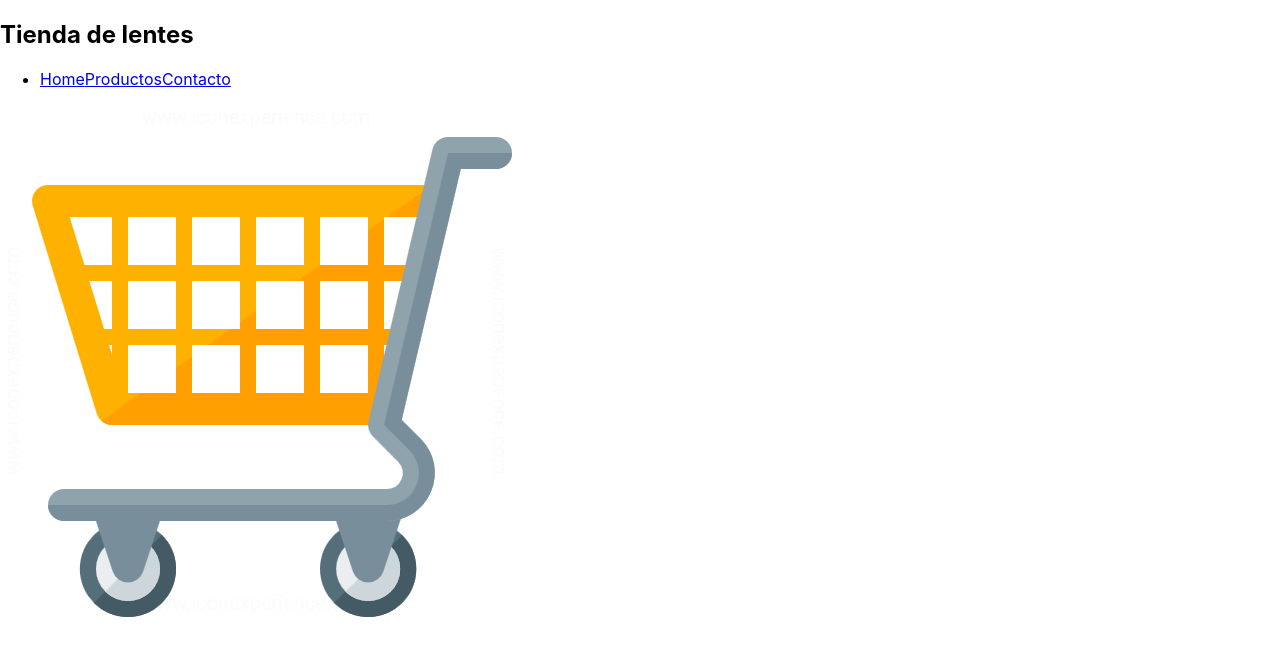
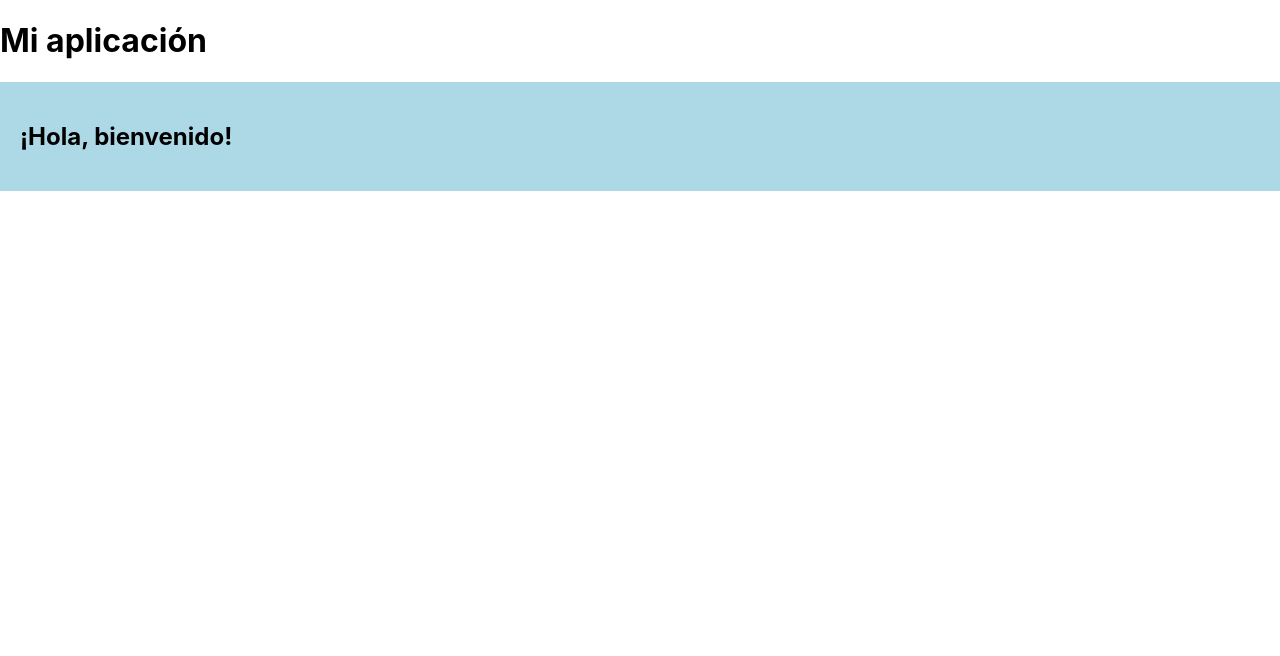
Before and after one commit to GabriellyFerreiraa/Tienda-de-Lentes, a React (Create React App) app in the folder myecomerce/: page / in a window 1280 px wide. Shown: the top 656 px of the page. Built offline with nearby package versions, Linux system fonts and the light colour scheme.

Commit message:
new change

```diff
--- a/myecomerce/src/App.js
+++ b/myecomerce/src/App.js
@@ -1,10 +1,22 @@
+import './App.css'
+import { NavBar } from './components/NavBar';
+import ItemListContainer from './components/ItemListContainer';
 
-import { NavBar } from './components/NavBar';
+const App1 = () => {
+  return (
+    <div>
+      <h1>Mi aplicación</h1>
+      <ItemListContainer greeting="¡Hola, bienvenido!" />
+    </div>
+  );
+};
 
-const ItemListContainer = props => <div>{props.greeting}</div>
+export default App1;
 
 function App() {
-  return <NavBar />
+  return (
+  <>
+    <NavBar />
+  </>
+  )
 }
-
-export default App;
--- /dev/null
+++ b/myecomerce/src/components/ItemListContainer.jsx
@@ -0,0 +1,11 @@
+import '../App.css'
+
+const ItemListContainer = (props) => {
+    return (
+      <div style={{ backgroundColor: 'lightblue', padding: '20px' }}>
+        <h2>{props.greeting}</h2>
+      </div>
+    );
+  };
+
+  export default ItemListContainer;
--- a/myecomerce/src/components/NavBar.jsx
+++ b/myecomerce/src/components/NavBar.jsx
@@ -12,6 +12,6 @@ export const NavBar = () => (
                 </li>
             </ul>
         </nav>
-        <img src={cart} alt="Changuito" />
+        <img src={cart} alt="Changuito" /> 0
     </header>
 )
```
